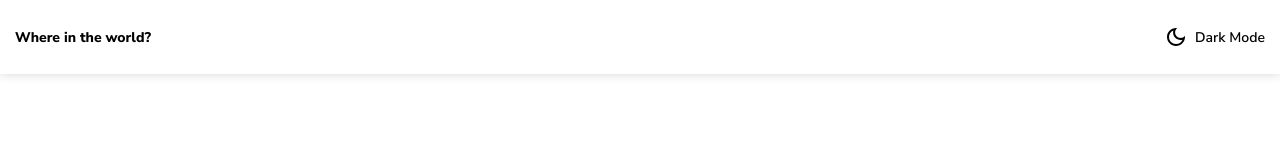
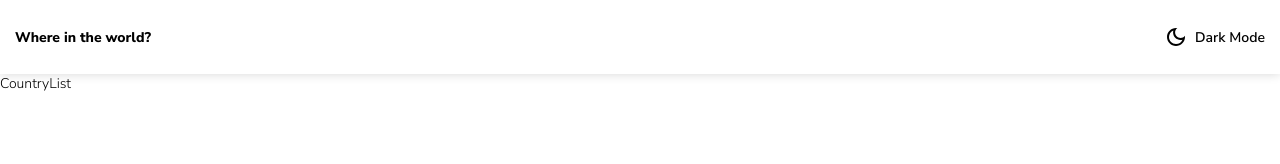
Before and after one commit to GloriaSekyere/rest-countries-api-with-color-theme-switcher, a React (Create React App) app: page / in a window 1280 px wide. Shown: the top 164 px of the page. Built offline with nearby package versions, Linux system fonts and the light colour scheme.

Commit message:
Create CountryList component, ths will be used to fetch and output the countries from the API

```diff
--- a/src/App.js
+++ b/src/App.js
@@ -1,7 +1,8 @@
 import { useMode } from './hooks/useMode';
 
-//styles
+//components
 import Header from './components/Header'
+import CountryList from './components/CountryList';
 
 function App() {
   const { mode } = useMode()
@@ -9,6 +10,7 @@ function App() {
   return (
     <div className={`App ${mode}`}>
       <Header />
+      <CountryList />
     </div>
   );
 }
--- /dev/null
+++ b/src/components/CountryList.js
@@ -0,0 +1,9 @@
+import './CountryList.css';
+
+function CountryList() {
+  return (
+    <div>CountryList</div>
+  )
+}
+
+export default CountryList;
```
Also changed, not shown: src/components/CountryList.css (added).
